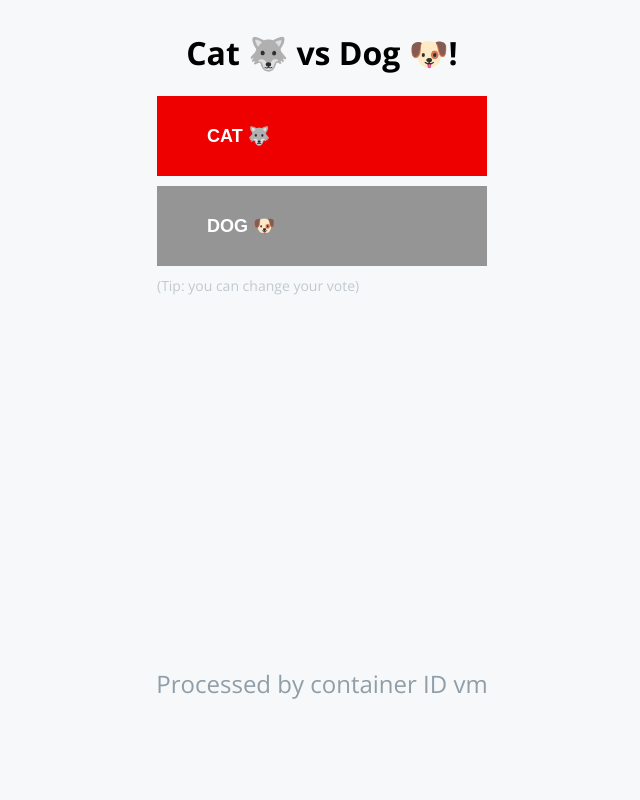
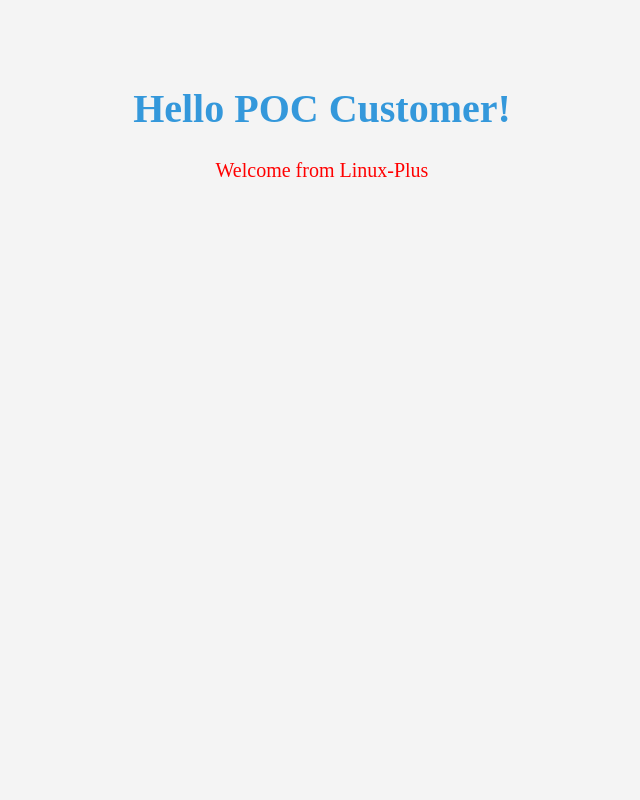
Before and after one commit to MohammedSaadyAhmed/tekton, a Flask app: page / in a window 1280 px wide. Shown: the whole page, without its empty margins (318-958 px from the left). Run offline with Flask 3, Linux system fonts and the light colour scheme; some libraries are stand-ins or nearby versions.

Commit message:
Update index.html

```diff
--- a/templates/index.html
+++ b/templates/index.html
@@ -1,54 +1,27 @@
 <!DOCTYPE html>
-<html>
-  <head>
-    <meta charset="utf-8">
-    <title>{{option_a}} vs {{option_b}}!</title>
-    <base href="/index.html">
-    <meta name = "viewport" content = "width=device-width, initial-scale = 1.0">
-    <meta name="keywords" content="docker-compose, docker, stack">
-    <meta name="author" content="Tutum dev team">
-    <link rel='stylesheet' href="{{ url_for('static',filename='stylesheets/style.css') }}" />
-    <link rel="stylesheet" href="https://maxcdn.bootstrapcdn.com/font-awesome/4.4.0/css/font-awesome.min.css">
-  </head>
-  <body>
-    <div id="content-container">
-      <div id="content-container-center">
-        <h1>{{option_a}} vs {{option_b}}!</h1>
-        <form id="choice" name='form' method="POST" action="/">
-          <button id="a" type="submit" name="vote" class="a" value="a">{{option_a}}</button>
-          <button id="b" type="submit" name="vote" class="b" value="b">{{option_b}}</button>
-        </form>
-        <div id="tip">
-          (Tip: you can change your vote)
-        </div>
-        <div id="result">
-
-        </div>
-        <div id="hostname">
-          Processed by container ID {{hostname}}
-        </div>
-      </div>
-    </div>
-    <script src="//code.jquery.com/jquery-latest.min.js" type="text/javascript"></script>
-    <script src="//cdnjs.cloudflare.com/ajax/libs/jquery-cookie/1.4.1/jquery.cookie.js"></script>
-
-    {% if vote %}
-    <script>
-      var vote = "{{vote}}";
-
-      if(vote == "a"){
-        $(".a").prop('disabled', true);
-        $(".a").html('{{option_a}} <i class="fa fa-check-circle"></i>');
-        $(".b").css('opacity','0.5');
-        $("#result").html("Voted for {{option_a}}")
-      }
-      if(vote == "b"){
-        $(".b").prop('disabled', true);
-        $(".b").html('{{option_b}} <i class="fa fa-check-circle"></i>');
-        $(".a").css('opacity','0.5');
-        $("#result").html("Voted for {{option_b}}")
-      }
-    </script>
-    {% endif %}
-  </body>
+<html lang="en">
+<head>
+    <meta charset="UTF-8">
+    <meta name="viewport" content="width=device-width, initial-scale=1.0">
+    <title>POC Greeting</title>
+    <style>
+        body {
+            background-color: #f4f4f4;
+            text-align: center;
+            padding: 50px;
+        }
+        h1 {
+            color: #3498db;
+            font-size: 40px;
+        }
+        p {
+            color: red;
+            font-size: 20px;
+        }
+    </style>
+</head>
+<body>
+    <h1>Hello POC Customer!</h1>
+    <p>Welcome from Linux-Plus</p>
+</body>
 </html>
```
